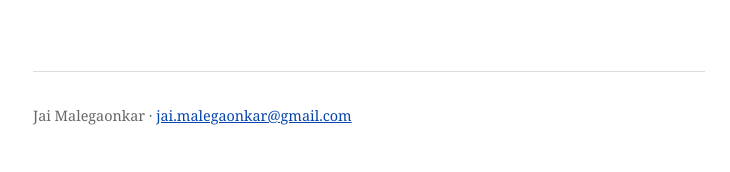
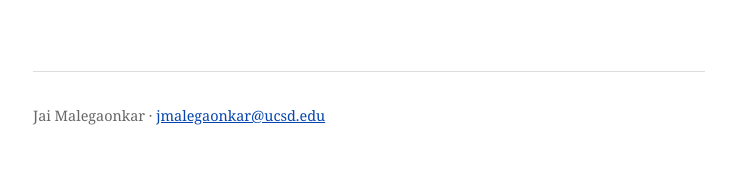
Before and after one commit to jmalegaonkar/jmalegaonkar.github.io, a Jekyll site: the page index.html, which Jekyll copies as it is, in a window 1280 px wide. Shown: the part 1467-1639 px from the top of the page, without its empty margins (271-1001 px from the left). Built offline with Jekyll 4.4.1, drawn with Linux system fonts in a browser that asks for light colours.

Commit message:
Use UCSD email

```diff
--- a/_layouts/default.html
+++ b/_layouts/default.html
@@ -31,7 +31,7 @@
 
   <footer class="site-footer">
     <hr>
-    Jai Malegaonkar &middot; <a href="mailto:jai.malegaonkar@gmail.com">jai.malegaonkar@gmail.com</a>
+    Jai Malegaonkar &middot; <a href="mailto:jmalegaonkar@ucsd.edu">jmalegaonkar@ucsd.edu</a>
   </footer>
 </body>
 </html>
--- a/index.html
+++ b/index.html
@@ -41,7 +41,7 @@
           I am exploring PhD opportunities for Fall 2027.
         </p>
         <p class="contact-links">
-          <a href="mailto:jai.malegaonkar@gmail.com">Email</a>
+          <a href="mailto:jmalegaonkar@ucsd.edu">Email</a>
           <a href="assets/cv.pdf">CV</a>
           <a href="https://scholar.google.com/citations?user=XNbJJP0AAAAJ">Google Scholar</a>
           <a href="https://github.com/jmalegaonkar">GitHub</a>
@@ -70,7 +70,7 @@
 
   <footer class="site-footer">
     <hr>
-    Jai Malegaonkar &middot; <a href="mailto:jai.malegaonkar@gmail.com">jai.malegaonkar@gmail.com</a>
+    Jai Malegaonkar &middot; <a href="mailto:jmalegaonkar@ucsd.edu">jmalegaonkar@ucsd.edu</a>
   </footer>
 </body>
 </html>
--- a/publications.html
+++ b/publications.html
@@ -43,7 +43,7 @@
 
   <footer class="site-footer">
     <hr>
-    Jai Malegaonkar &middot; <a href="mailto:jai.malegaonkar@gmail.com">jai.malegaonkar@gmail.com</a>
+    Jai Malegaonkar &middot; <a href="mailto:jmalegaonkar@ucsd.edu">jmalegaonkar@ucsd.edu</a>
   </footer>
 </body>
 </html>
```
